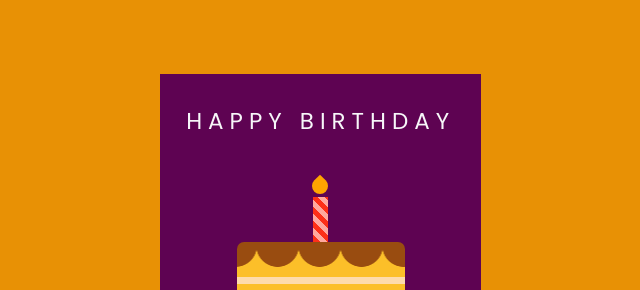
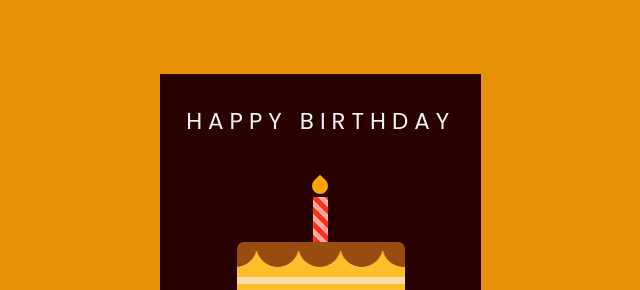
Before and after one commit to Sherlock-04/Bday-Card, a plain HTML site: page index.html in a window 1280 px wide. Shown: the part 126-416 px from the top of the page, without its empty margins (480-1120 px from the left). Drawn offline with Linux system fonts and the light colour scheme.

Commit message:
Update style.css

```diff
--- a/style.css
+++ b/style.css
@@ -34,7 +34,7 @@
     left: 50.1%;
   }
   .inside {
-    background: linear-gradient(to right, #5e0352, #5e0352 30%);
+    background: linear-gradient(to right, #290101, #290101 30%);
     line-height: 3;
     padding: 0 20px;
     text-align: center;
@@ -62,11 +62,11 @@
     transform: rotateX(0deg);
   }
   .front {
-    background-color: #5e0352;
+    background-color: #290101;
   }
   .back {
     transform: rotateY(180deg);
-    background: linear-gradient(to left, #5e0352, #5e0352 30%);
+    background: linear-gradient(to left, #290101, #290101 30%);
   }
   .cake {
     width: 100%;
```
